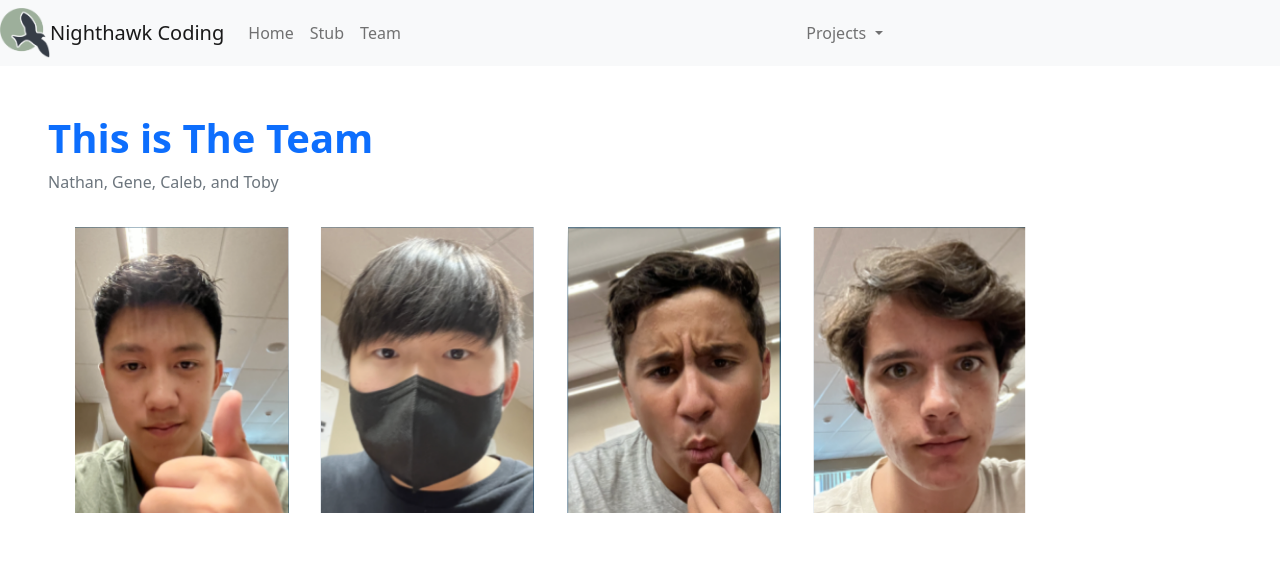
After one commit to kalanicabralomana/TNGCFlask, a Flask app: page /team/ in a window 1280 px wide. The commit adds this page. Shown: the top 579 px of the page. Run offline with Flask 2, Linux system fonts and the light colour scheme.

Commit message:
added a team page

```diff
--- a/main.py
+++ b/main.py
@@ -21,6 +21,10 @@ def index():
 def stub():
     return render_template("stub.html")
 
+@app.route('/team/')  # connects /team/ URL to team() function
+def team():
+    return render_template("team.html")
+
 # this runs the application on the development server
 if __name__ == "__main__":
     app.run(debug=True)
--- a/templates/layouts/navbar.html
+++ b/templates/layouts/navbar.html
@@ -12,6 +12,7 @@ This HTML is setup as a fragment allowing it to be "included" by other HTML file
             <!-- url_for is a Jinja2 pre-processor that finds route from function name (def) -->
             <a class="nav-link" href={{ url_for('index') }}>Home</a>
             <a class="nav-link" href={{ url_for('stub') }}>Stub</a>
+            <a class="nav-link" href={{ url_for('team') }}>Team</a>
         </div>
     </div>
     <div class="collapse navbar-collapse" id="navbarNavDarkDropdown">
--- /dev/null
+++ b/templates/team.html
@@ -0,0 +1,25 @@
+<!-- Extending the predefined project layout -->
+{% extends "layouts/base.html" %}
+
+<!- This variable sets name of browser tab  -->
+{% set project = "Team" %}
+
+<!- This is a replacement block for Body in base.html -->
+{% block body %}
+    <!- Try building a new body here, bootstrap is a wise choice ->
+    <div class="px-5 py-5 mx-auto">
+        <h1 class="text-primary"><strong>This is The Team</strong></h1>
+        <p class="text-secondary">Nathan, Gene, Caleb, and Toby</p>
+        <img src="/static/assets/theTeam.png" alt="Awww, my image map isn't working" style="width:1000px;height:322px;" usemap="#teammap">
+        <map name ="teammap">
+            <area shape="rect" coords="27, 17, 229, 303" href="{{ url_for('projects.hawkers') }}">
+            <area shape="rect" coords="262, 17, 474, 303" href="{{ url_for('projects.kangaroos') }}">
+            <area shape="rect" coords="507, 17, 719, 303" href="{{ url_for('projects.portfolio') }}">
+            <area shape="rect" coords="752, 17, 964, 303" href="{{ url_for('projects.walruses') }}">
+        </map>
+    </div>
+{% endblock %}
+
+<!- This is turning off birds background from base.html -->
+{% block background %}
+{% endblock %}
```
Also changed, not shown: static/assets/theTeam.png (added).
